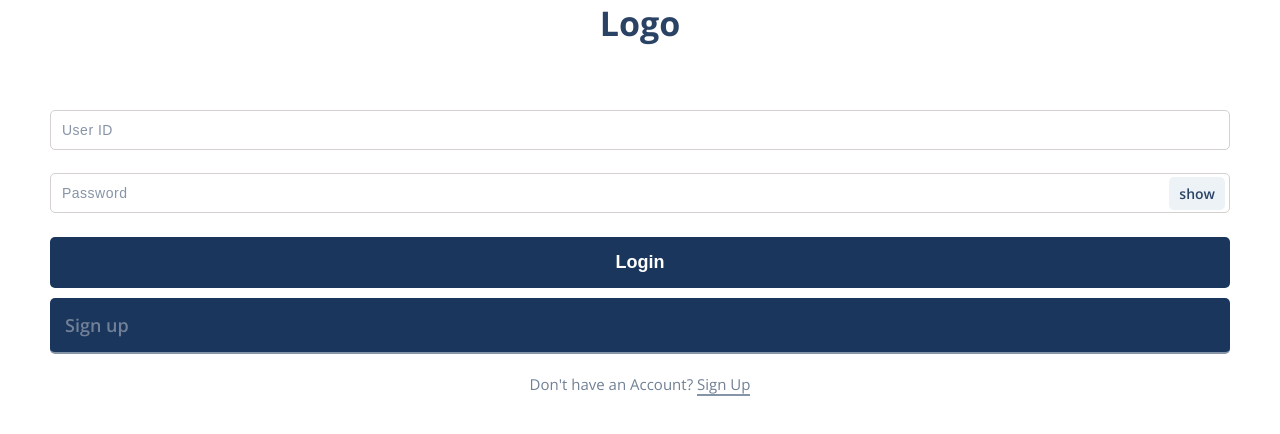
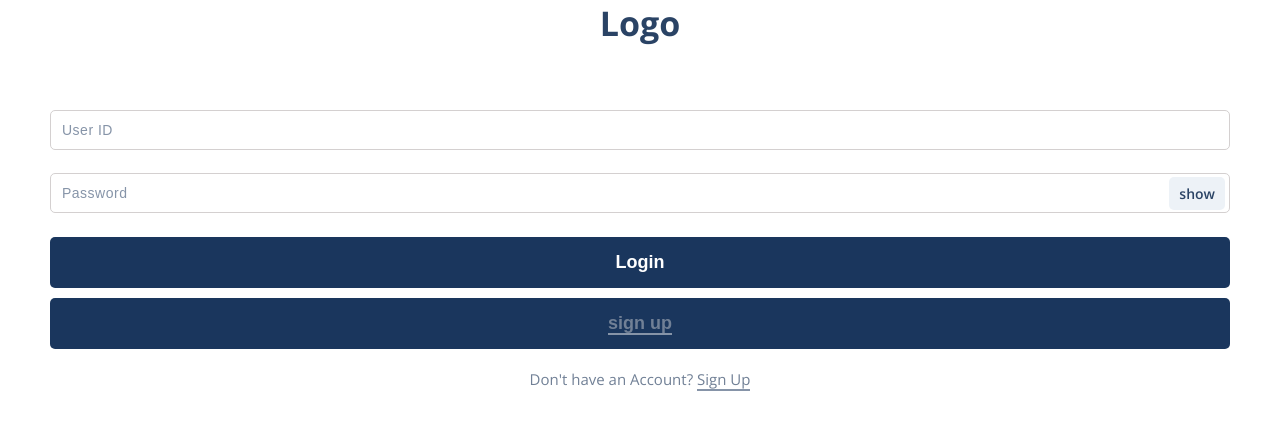
Before and after one commit to jagruti1997-jn/realEstateCatl, a React (Create React App) app in the folder frontend/: page / in a window 1280 px wide. Shown: the top 434 px of the page. Built offline with nearby package versions, Linux system fonts and the light colour scheme.

Commit message:
changed made

```diff
--- a/frontend/src/components/Login.js
+++ b/frontend/src/components/Login.js
@@ -69,7 +69,7 @@ const loginUser=(e)=>{
            <button className='btn' onClick={loginUser}>
 
             Login</button>
-           <Link to="/register" className='btn' >Sign up</Link>
+           <button className='btn'><Link to={"/register"}>sign up</Link></button>
            <p>Don't have an Account? <NavLink to='/register'>Sign Up</NavLink></p>
      </form>
     </div>
```
Also changed, not shown: frontend/src/App.js (+5 -2 lines), 1 other file (tests, documents, lock files or other folders).
